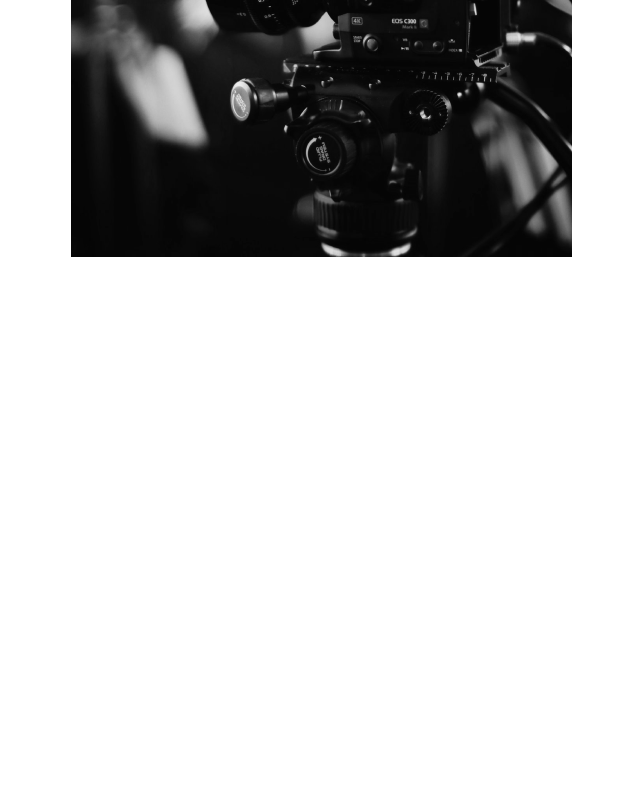
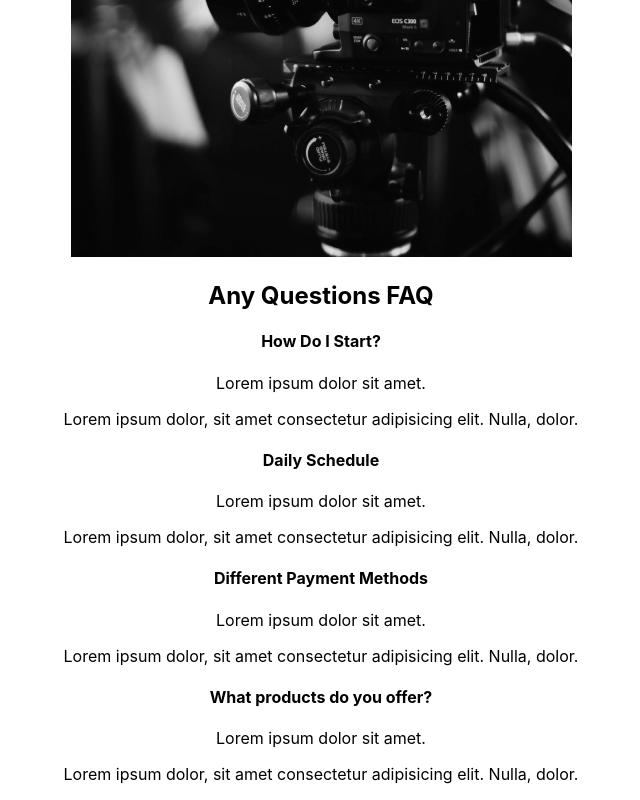
Before and after one commit to sujoyduttajad/Capture-Portfolio, a React (Create React App) app: page / in a window 1280 px wide. Shown: the part 2148-2948 px from the top of the page, without its empty margins (319-959 px from the left). Before the commit the page ends 2409 px from the top, so only its background shows below. Built offline with nearby package versions, Linux system fonts and the light colour scheme.

Commit message:
Update AboutUs.js

```diff
--- a/src/pages/AboutUs.js
+++ b/src/pages/AboutUs.js
@@ -1,5 +1,6 @@
 import React from 'react'
 import AboutSection from '../components/AboutSection'
+import FaqSection from '../components/FaqSection'
 import ServicesSection from '../components/ServicesSection'
 
 const AboutUs = () => {
@@ -7,6 +8,7 @@ const AboutUs = () => {
     <div>
         <AboutSection/>
         <ServicesSection/>
+        <FaqSection/>
     </div>
   )
 }
```
